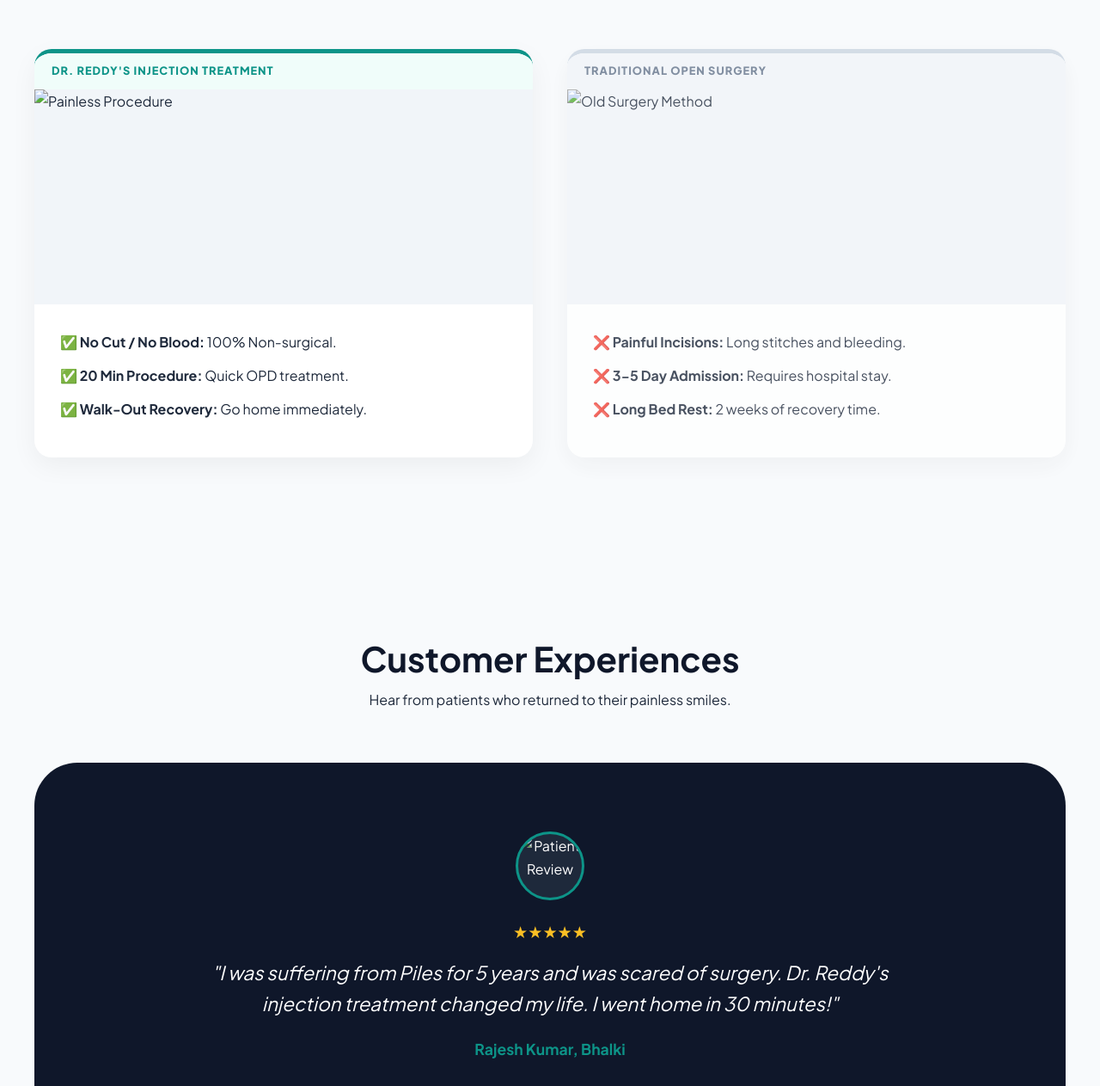
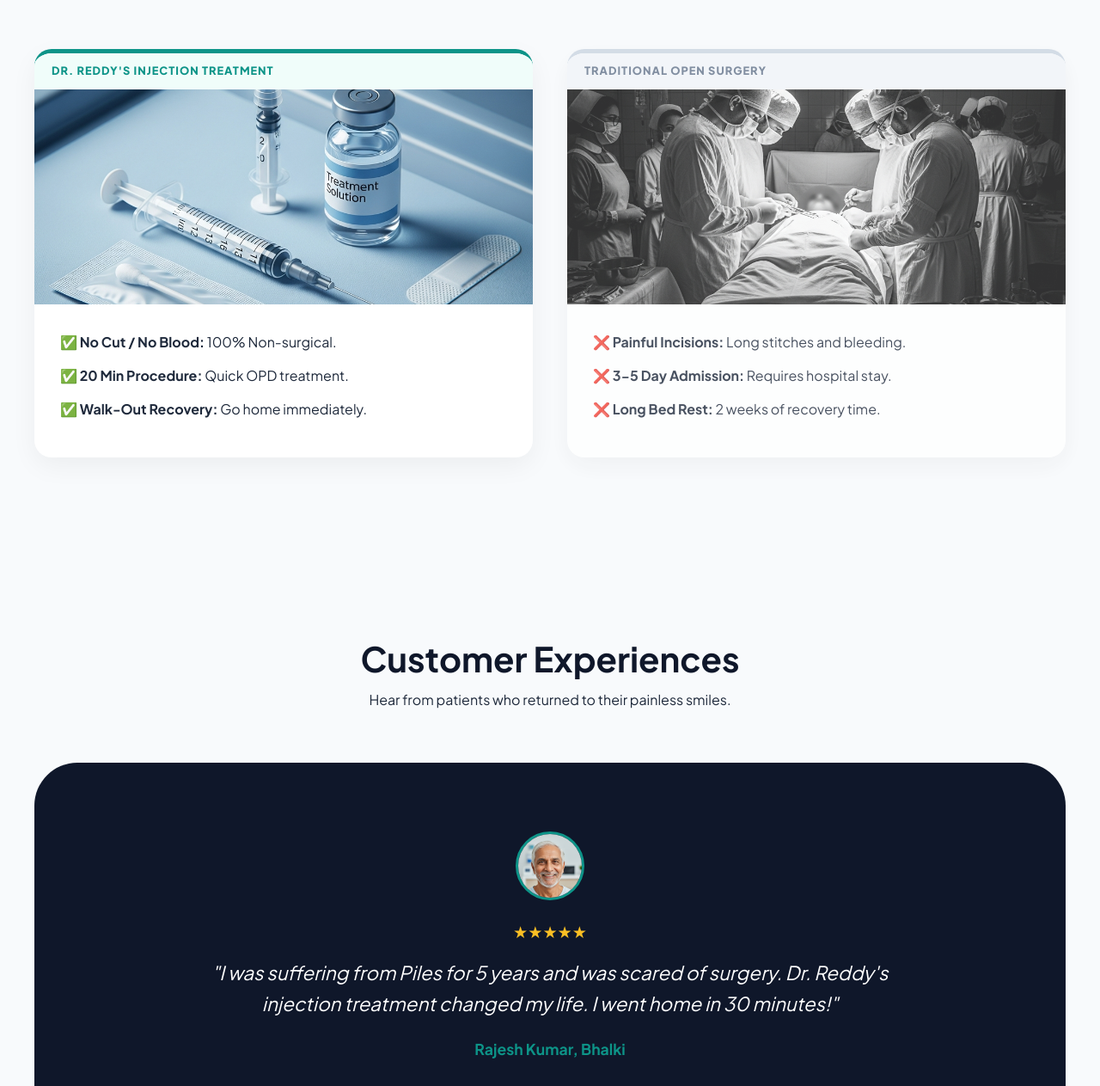
Before and after one commit to sangameshwarrr/reddyclinic, a plain HTML site: page index.html in a window 1280 px wide. Shown: the part 838-2101 px from the top of the page at 86% size. Drawn offline with Linux system fonts and the light colour scheme.

Commit message:
Update image paths to remove 'assets/' prefix

```diff
--- a/index.html
+++ b/index.html
@@ -134,7 +134,7 @@
     <section class="slider-section">
         <div class="slide active">
             <div class="slide-bg" id="heroWrapper">
-                <img class="ai-img" id="heroImg" src="assets/clinic-hero.jpg" alt="Dr Reddy's Clinic">
+                <img class="ai-img" id="heroImg" src="clinic-hero.jpg" alt="Dr Reddy's Clinic">
             </div>
             <div class="slide-content">
                 <h2>No Cut. No Pain. <br><span style="color: var(--primary);">Full Recovery.</span></h2>
@@ -156,7 +156,7 @@
             <div class="method-card reveal" style="border-top: 5px solid var(--primary);">
                 <div class="method-label" style="background: var(--primary-light); color: var(--primary);">DR. REDDY'S INJECTION TREATMENT</div>
                 <div class="method-img" id="method1Wrapper">
-                    <img class="ai-img" id="method1Img" src="assets/procedure-injection.jpg" alt="Painless Procedure">
+                    <img class="ai-img" id="method1Img" src="procedure-injection.jpg" alt="Painless Procedure">
                 </div>
                 <div class="method-content">
                     <ul style="list-style: none;">
@@ -171,7 +171,7 @@
             <div class="method-card reveal" style="border-top: 5px solid #cbd5e1; opacity: 0.8;">
                 <div class="method-label" style="background: #f1f5f9; color: #64748b;">TRADITIONAL OPEN SURGERY</div>
                 <div class="method-img" id="method2Wrapper">
-                    <img class="ai-img" id="method2Img" src="assets/traditional-surgery.jpg" alt="Old Surgery Method">
+                    <img class="ai-img" id="method2Img" src="traditional-surgery.jpg" alt="Old Surgery Method">
                 </div>
                 <div class="method-content">
                     <ul style="list-style: none;">
@@ -195,7 +195,7 @@
             <!-- Review 1 -->
             <div class="review-slide active" data-index="0">
                 <div class="patient-avatar" id="avatar1Wrapper">
-                    <img class="ai-img" id="avatar1" src="assets/patient1.jpg" alt="Patient Review">
+                    <img class="ai-img" id="avatar1" src="patient1.jpg" alt="Patient Review">
                 </div>
                 <div class="review-stars">★★★★★</div>
                 <p class="review-text">"I was suffering from Piles for 5 years and was scared of surgery. Dr. Reddy's injection treatment changed my life. I went home in 30 minutes!"</p>
@@ -205,7 +205,7 @@
             <!-- Review 2 -->
             <div class="review-slide" data-index="1">
                 <div class="patient-avatar" id="avatar2Wrapper">
-                    <img class="ai-img" id="avatar2" src="assets/patient2.jpg" alt="Patient Review">
+                    <img class="ai-img" id="avatar2" src="patient2.jpg" alt="Patient Review">
                 </div>
                 <div class="review-stars">★★★★★</div>
                 <p class="review-text">"The most professional clinic in Karnataka. Dr. Kapil is very kind. The laser treatment for my fistula was completely painless."</p>
@@ -215,7 +215,7 @@
             <!-- Review 3 -->
             <div class="review-slide" data-index="2">
                 <div class="patient-avatar" id="avatar3Wrapper">
-                    <img class="ai-img" id="avatar3" src="assets/patient3.jpg" alt="Patient Review">
+                    <img class="ai-img" id="avatar3" src="patient3.jpg" alt="Patient Review">
                 </div>
                 <div class="review-stars">★★★★★</div>
                 <p class="review-text">"Excellent experience. High success rates as promised. No admission required, which was perfect for my busy schedule."</p>
@@ -233,7 +233,7 @@
     <section id="doctor" class="section-padding container reveal">
         <div style="background: white; border-radius: 40px; padding: 60px; display: grid; grid-template-columns: 350px 1fr; gap: 60px; align-items: center; box-shadow: var(--shadow-lg);">
             <div style="border-radius: 30px; overflow: hidden; height: 450px; background: #f1f5f9;" id="drWrapper">
-                <img class="ai-img" id="drImg" src="assets/dr-kapil-reddy.jpg" alt="Dr Kapil Reddy">
+                <img class="ai-img" id="drImg" src="dr-kapil-reddy.jpg" alt="Dr Kapil Reddy">
             </div>
             <div>
                 <h4 style="color: var(--primary); font-weight: 800; letter-spacing: 2px; margin-bottom: 10px;">MEET THE SPECIALIST</h4>
```
